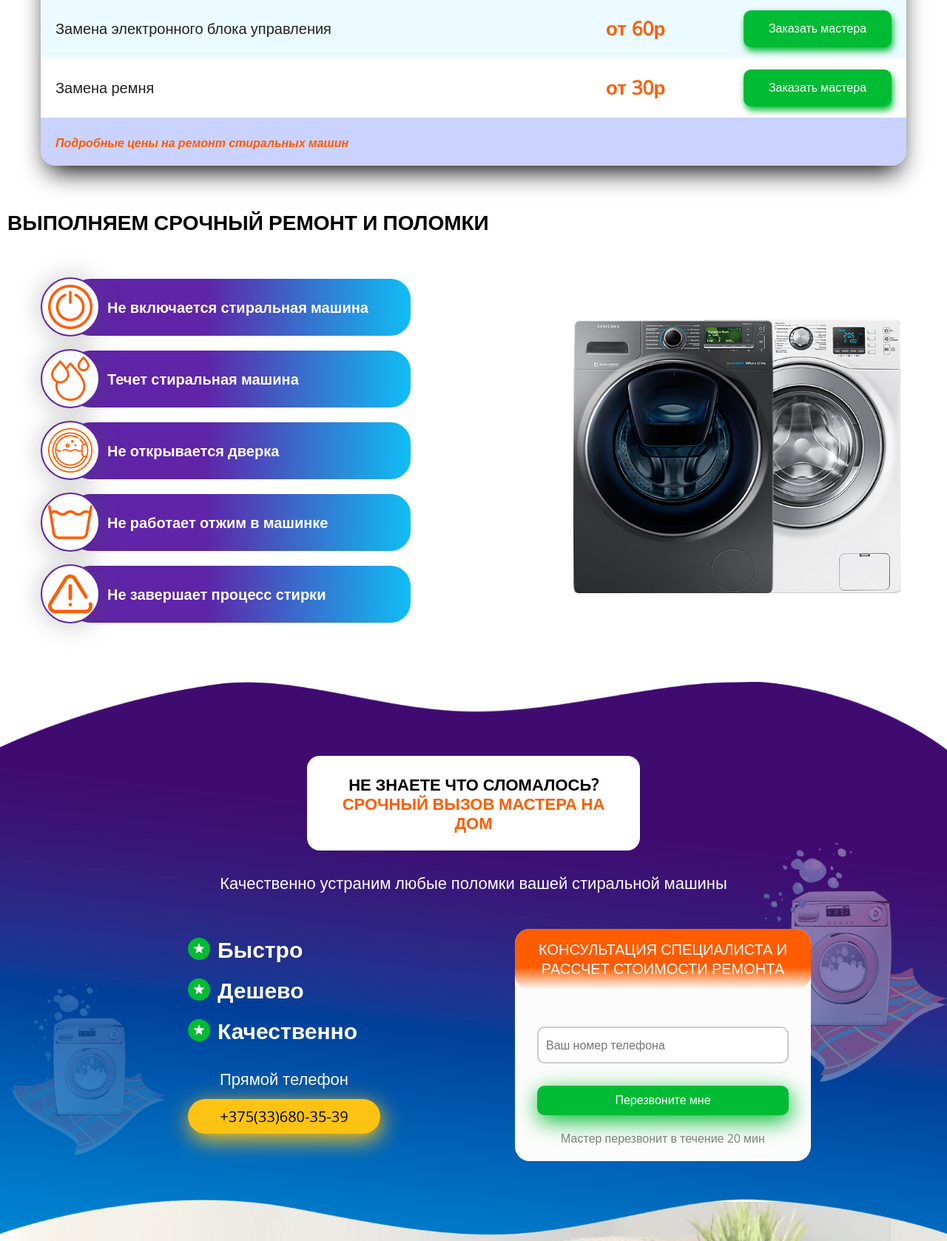
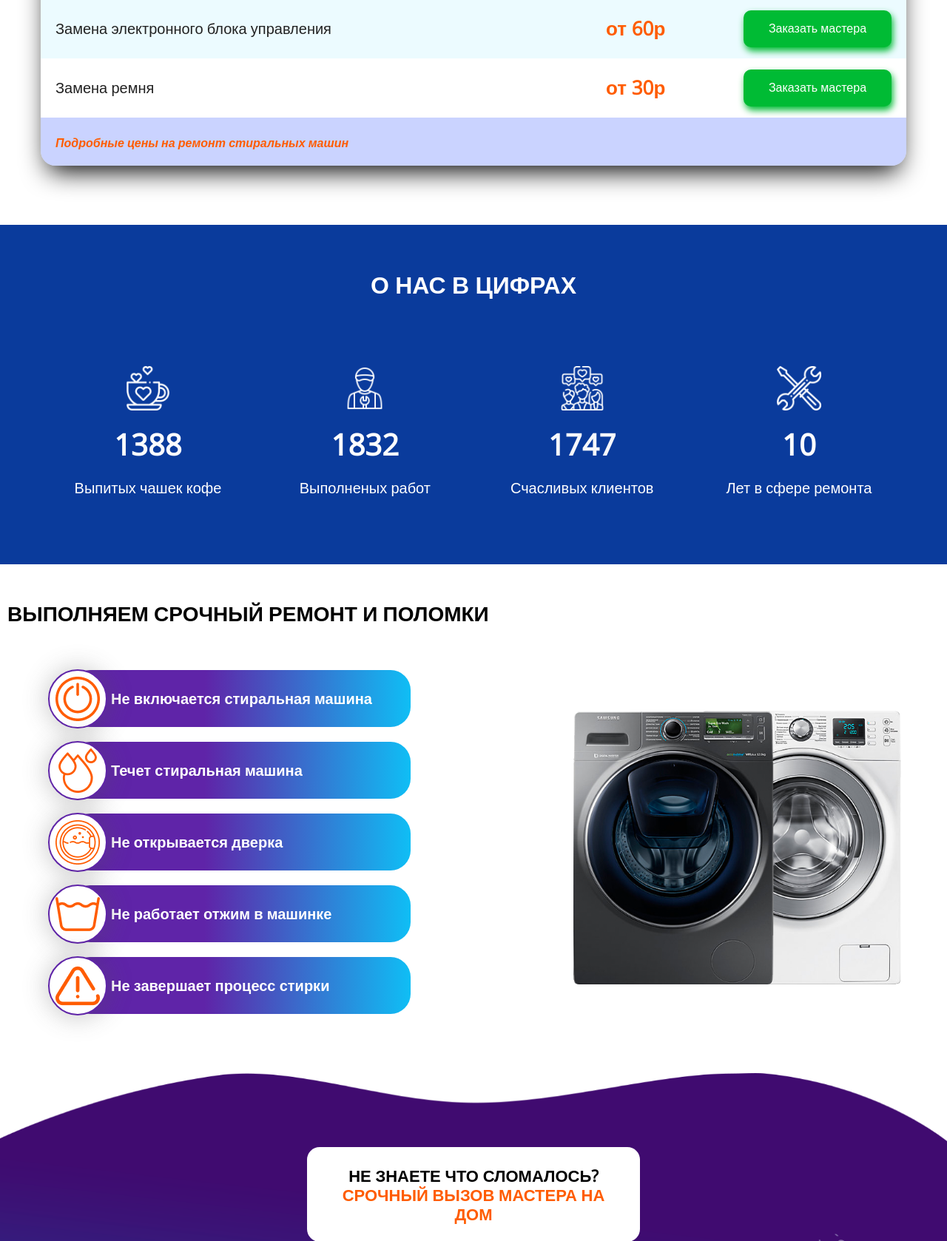
Before and after one commit to AlexeiBrel/Site, a PHP site: page / in a window 1280 px wide. Shown: the part 2836-4514 px from the top of the page at 74% size. Run offline with PHP 8.4, Linux system fonts and the light colour scheme; some libraries are stand-ins or nearby versions.

Commit message:
creation of the block and about us in numbers

```diff
--- a/index.html
+++ b/index.html
@@ -9,7 +9,10 @@
     <link rel="stylesheet" href="style/normalize.css">
     <link rel="stylesheet" href="//maxcdn.bootstrapcdn.com/font-awesome/4.5.0/css/font-awesome.min.css">
     <link rel="stylesheet" href="style/style.css">
+    <script src="js/jquery-3.6.0.min.js"></script>
     <script src="js/menu.js" defer></script>
+    <script src="js/spincrement.js"></script>
+    <script src="js/main.js" defer></script>
 </head>
 
 <body>
@@ -187,6 +190,31 @@
                 </div>
 
             </section>
+            <section class="benefits">
+                <div class="benefits__inner">
+                    <h2 class="benefits__header"> О нас в цифрах </h2>
+                    <div class="benefits__element">
+                        <img class="benefits__icon" src="img/icons/coffee.png" alt="Опыт">
+                        <p class="benefits__number">1405</p>
+                        <p class="benefits__title">Выпитых чашек кофе</p>
+                    </div>
+                    <div class="benefits__element">
+                        <img class="benefits__icon" src="img/icons/mechanic.png" alt="Сотрудники">
+                        <p class="benefits__number">1832</p>
+                        <p class="benefits__title">Выполненых работ</p>
+                    </div>
+                    <div class="benefits__element">
+                        <img class="benefits__icon" src="img/icons/rating.png" alt="Проекты">
+                        <p class="benefits__number">1800</p>
+                        <p class="benefits__title">Счасливых клиентов</p>
+                    </div>
+                    <div class="benefits__element">
+                        <img class="benefits__icon" src="img/icons/tools.png" alt="Опыт">
+                        <p class="benefits__number">10</p>
+                        <p class="benefits__title">Лет в сфере ремонта </p>
+                    </div>
+                </div>
+            </section>
             <section class="quick-repair-list">
                 <h2>ВЫПОЛНЯЕМ СРОЧНЫЙ РЕМОНТ И ПОЛОМКИ</h2>
                 <div class="list-content">
--- a/js/main.js
+++ b/js/main.js
@@ -2,10 +2,10 @@
 $(window).on("scroll load resize", function() {
     if (!show) return false;
     let w_top = $(window).scrollTop(),
-        e_top = $('.about-main').offset().top,
+        e_top = $('.benefits__header').offset().top,
         w_height = $(window).height(),
         d_height = $(document).height(),
-        e_height = $('.about-main').outerHeight();
+        e_height = $('.benefits__header').outerHeight();
     if (w_top + 500 >= e_top || w_height + w_top == d_height || e_height + e_top < w_height) {
         $('.benefits__number').css('opacity', '1');
         $('.benefits__number').spincrement({ thousandSeparator: "", duration: 8000 });
--- a/style/style.css
+++ b/style/style.css
@@ -658,6 +658,66 @@
   color: #FF5C00;
 }
 
+.main .benefits {
+  width: 100%;
+  background: #0a3b9c;
+  margin: 50px 0;
+}
+
+.main .benefits .benefits__inner {
+  display: -webkit-box;
+  display: -ms-flexbox;
+  display: flex;
+  -ms-flex-wrap: wrap;
+      flex-wrap: wrap;
+  -webkit-box-pack: justify;
+      -ms-flex-pack: justify;
+          justify-content: space-between;
+  width: 100%;
+  max-width: 1140px;
+  margin: 0 auto;
+  padding: 60px 10px;
+}
+
+.main .benefits .benefits__header {
+  width: 100%;
+  text-align: center;
+  line-height: 1.3;
+  padding: 0 15px 60px;
+  color: #ffffff;
+  font-size: 2rem;
+  text-transform: uppercase;
+}
+
+.main .benefits .benefits__element {
+  width: 230px;
+  margin: 30px 5px;
+}
+
+.main .benefits .benefits__icon {
+  display: block;
+  width: 60px;
+  height: 60px;
+  margin: 0 auto;
+  margin-bottom: 20px;
+}
+
+.main .benefits .benefits__element p {
+  color: #ffffff;
+  text-align: center;
+  line-height: 1.3;
+}
+
+.main .benefits .benefits__number {
+  font-size: 2.5rem;
+  font-weight: 700;
+  margin-bottom: 20px;
+}
+
+.main .benefits .benefits__title {
+  font-size: 20px;
+}
+
 .main .quick-repair-list {
   max-width: 1366px;
   width: 100%;
@@ -699,7 +759,7 @@
 }
 
 .main .quick-repair-list .list-content .list-content-block1 ul li {
-  padding: 25px 15px 25px 50px;
+  padding: 25px 15px 25px 55px;
   margin-bottom: 20px;
   max-width: 500px;
   width: 100%;
@@ -729,7 +789,7 @@
   height: 80px;
   position: absolute;
   border-radius: 50%;
-  left: -40px;
+  left: -30px;
 }
 
 .main .quick-repair-list .list-content .list-content-block1 ul li:nth-child(1) .li-img {
@@ -1195,6 +1255,23 @@
   }
   .main .urgent-repair {
     background-size: cover;
+  }
+  .main .benefits .benefits__inner {
+    display: -webkit-box;
+    display: -ms-flexbox;
+    display: flex;
+    -ms-flex-wrap: wrap;
+        flex-wrap: wrap;
+    -ms-flex-pack: distribute;
+        justify-content: space-around;
+    width: 100%;
+    max-width: 1140px;
+    margin: 0 auto;
+    padding: 60px 10px;
+  }
+  .main .benefits .benefits__element {
+    width: 40%;
+    min-width: 210px;
   }
 }
 
--- a/style/style.scss
+++ b/style/style.scss
@@ -451,6 +451,53 @@
             }
         }
     }
+    .benefits {
+        width: 100%;
+        background: #0a3b9c;
+        margin: 50px 0;
+        .benefits__inner {
+            display: flex;
+            flex-wrap: wrap;
+            justify-content: space-between;
+            width: 100%;
+            max-width: 1140px;
+            margin: 0 auto;
+            padding: 60px 10px;
+        }
+        .benefits__header {
+            width: 100%;
+            text-align: center;
+            line-height: 1.3;
+            padding: 0 15px 60px;
+            color: #ffffff;
+            font-size: 2rem;
+            text-transform: uppercase;
+        }
+        .benefits__element {
+            width: 230px;
+            margin: 30px 5px;
+        }
+        .benefits__icon {
+            display: block;
+            width: 60px;
+            height: 60px;
+            margin: 0 auto;
+            margin-bottom: 20px;
+        }
+        .benefits__element p {
+            color: #ffffff;
+            text-align: center;
+            line-height: 1.3;
+        }
+        .benefits__number {
+            font-size: 2.5rem;
+            font-weight: 700;
+            margin-bottom: 20px
+        }
+        .benefits__title {
+            font-size: 20px;
+        }
+    }
     .quick-repair-list {
         max-width: 1366px;
         width: 100%;
@@ -477,7 +524,7 @@
                 ul {
                     margin-left: 40px;
                     li {
-                        padding: 25px 15px 25px 50px;
+                        padding: 25px 15px 25px 55px;
                         margin-bottom: 20px;
                         max-width: 500px;
                         width: 100%;
@@ -500,7 +547,7 @@
                         height: 80px;
                         position: absolute;
                         border-radius: 50%;
-                        left: -40px;
+                        left: -30px;
                     }
                     li:nth-child(1) .li-img {
                         background: url(../img/icons/icon1.png) center no-repeat, #ffffff;
@@ -869,6 +916,21 @@
         }
         .urgent-repair {
             background-size: cover;
+        }
+        .benefits {
+            .benefits__inner {
+                display: flex;
+                flex-wrap: wrap;
+                justify-content: space-around;
+                width: 100%;
+                max-width: 1140px;
+                margin: 0 auto;
+                padding: 60px 10px;
+            }
+            .benefits__element {
+                width: 40%;
+                min-width: 210px;
+            }
         }
     }
 }
```
Also changed, not shown: img/icons/coffee.png (added), img/icons/mechanic.png (added), img/icons/rating.png (added), img/icons/tools.png (added).
